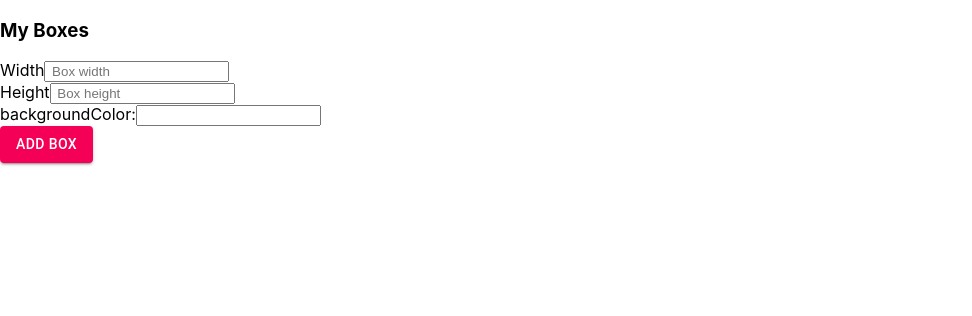
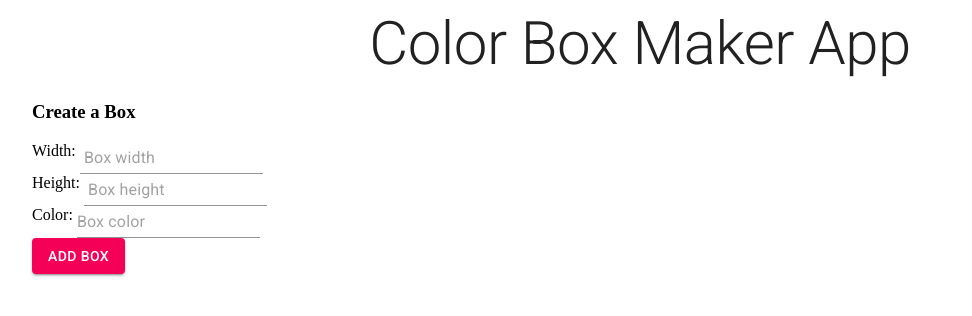
Before and after one commit to Ericaemiliana/Color-Box-Maker-App, a React (Create React App) app: page / in a window 1280 px wide. Shown: the top 316 px of the page, without its empty margins (0-972 px from the left). Built offline with nearby package versions, Linux system fonts and the light colour scheme.

Commit message:
adding style to the UI with Material UI

```diff
--- a/public/index.html
+++ b/public/index.html
@@ -25,6 +25,10 @@
       Learn how to configure a non-root public URL by running `npm run build`.
     -->
     <title>React App</title>
+    <link
+      rel="stylesheet"
+      href="https://fonts.googleapis.com/css?family=Roboto:300,400,500,700&display=swap"
+    />
   </head>
   <body>
     <noscript>You need to enable JavaScript to run this app.</noscript>
--- a/src/App.css
+++ /dev/null
@@ -1,38 +0,0 @@
-.App {
-  text-align: center;
-}
-
-.App-logo {
-  height: 40vmin;
-  pointer-events: none;
-}
-
-@media (prefers-reduced-motion: no-preference) {
-  .App-logo {
-    animation: App-logo-spin infinite 20s linear;
-  }
-}
-
-.App-header {
-  background-color: #282c34;
-  min-height: 100vh;
-  display: flex;
-  flex-direction: column;
-  align-items: center;
-  justify-content: center;
-  font-size: calc(10px + 2vmin);
-  color: white;
-}
-
-.App-link {
-  color: #61dafb;
-}
-
-@keyframes App-logo-spin {
-  from {
-    transform: rotate(0deg);
-  }
-  to {
-    transform: rotate(360deg);
-  }
-}
--- a/src/App.js
+++ b/src/App.js
@@ -1,10 +1,21 @@
-import "./App.css";
+//import "./App.css";
 import BoxList from "./BoxList";
-
+import Container from "@material-ui/core/Container";
+import Typography from "@material-ui/core/Typography";
 function App() {
   return (
     <div>
-      <BoxList />
+      <Container>
+        <Typography
+          color="textPrimary"
+          gutterBottom
+          variant="h2"
+          align="center"
+        >
+          Color Box Maker App
+        </Typography>
+        <BoxList />
+      </Container>
     </div>
   );
 }
--- a/src/BoxList.js
+++ b/src/BoxList.js
@@ -2,6 +2,7 @@ import React, { useState } from "react";
 import { v4 as uuid } from "uuid";
 import Box from "./Box";
 import NewBoxForm from "./NewBoxForm";
+import Grid from "@material-ui/core/Grid";
 
 const BoxList = () => {
   /*const INITIAL_STATE = [
@@ -18,6 +19,8 @@ const BoxList = () => {
   };
 
   const boxComponents = boxes.map((box) => (
+    <Grid item xs={6} sm={2}>
+      <Box p={2}>
         <Box
           key={box.id}
           id={box.id}
@@ -26,13 +29,17 @@ const BoxList = () => {
           handleRemove={removeBox}
           backgroundColor={box.backgroundColor}
         />
+      </Box>
+    </Grid>
   ));
 
   return (
     <div>
-      <h3>My Boxes</h3>
+      <h3>Create a Box</h3>
       <NewBoxForm createBox={add} />
+      <Grid container spacing={1}>
         {boxComponents}
+      </Grid>
     </div>
   );
 };
--- a/src/NewBoxForm.js
+++ b/src/NewBoxForm.js
@@ -2,6 +2,20 @@ import React, { useState } from "react";
 import uuid from "uuid/v4";
 import { makeStyles } from "@material-ui/core/styles";
 import Button from "@material-ui/core/Button";
+import TextField from "@material-ui/core/TextField";
+import Box from "@material-ui/core/Box";
+
+const useStyles = makeStyles((theme) => ({
+  root: {
+    display: "flex",
+    flexWrap: "wrap",
+  },
+  textField: {
+    marginLeft: theme.spacing(5),
+    marginRight: theme.spacing(5),
+    width: "25ch",
+  },
+}));
 
 const NewBoxForm = ({ createBox }) => {
   const INITIAL_STATE = {
@@ -9,6 +23,8 @@ const NewBoxForm = ({ createBox }) => {
     height: "",
     backgroundColor: "",
   };
+
+  const classes = useStyles();
 
   const [formData, setFormData] = useState(INITIAL_STATE);
 
@@ -31,11 +47,11 @@ const NewBoxForm = ({ createBox }) => {
   };
 
   return (
-    <div>
+    <Box justifyContent="center">
       <form onSubmit={handleSubmit}>
         <div>
-          <label htmlFor="width"> Width</label>
-          <input
+          <label htmlFor="width"> Width: </label>
+          <TextField
             id="width"
             type="text"
             name="width"
@@ -45,8 +61,8 @@ const NewBoxForm = ({ createBox }) => {
           />
         </div>
         <div>
-          <label htmlFor="height"> Height</label>
-          <input
+          <label htmlFor="height">Height: </label>
+          <TextField
             id="height"
             type="text"
             name="height"
@@ -58,10 +74,11 @@ const NewBoxForm = ({ createBox }) => {
 
         <div>
           <div>
-            <label htmlFor="backgroundColor">backgroundColor:</label>
-            <input
+            <label htmlFor="backgroundColor">Color: </label>
+            <TextField
               id="backgroundColor"
               type="text"
+              placeholder="Box color"
               onChange={handleChange}
               name="backgroundColor"
               value={formData.backgroundColor}
@@ -78,7 +95,7 @@ const NewBoxForm = ({ createBox }) => {
           Add Box
         </Button>
       </form>
-    </div>
+    </Box>
   );
 };
 
--- a/src/index.css
+++ /dev/null
@@ -1,13 +0,0 @@
-body {
-  margin: 0;
-  font-family: -apple-system, BlinkMacSystemFont, 'Segoe UI', 'Roboto', 'Oxygen',
-    'Ubuntu', 'Cantarell', 'Fira Sans', 'Droid Sans', 'Helvetica Neue',
-    sans-serif;
-  -webkit-font-smoothing: antialiased;
-  -moz-osx-font-smoothing: grayscale;
-}
-
-code {
-  font-family: source-code-pro, Menlo, Monaco, Consolas, 'Courier New',
-    monospace;
-}
```
Also changed, not shown: src/index.js (+6 -6 lines), src/logo.svg (deleted). Lines whose indentation alone changed are shown as unchanged.
